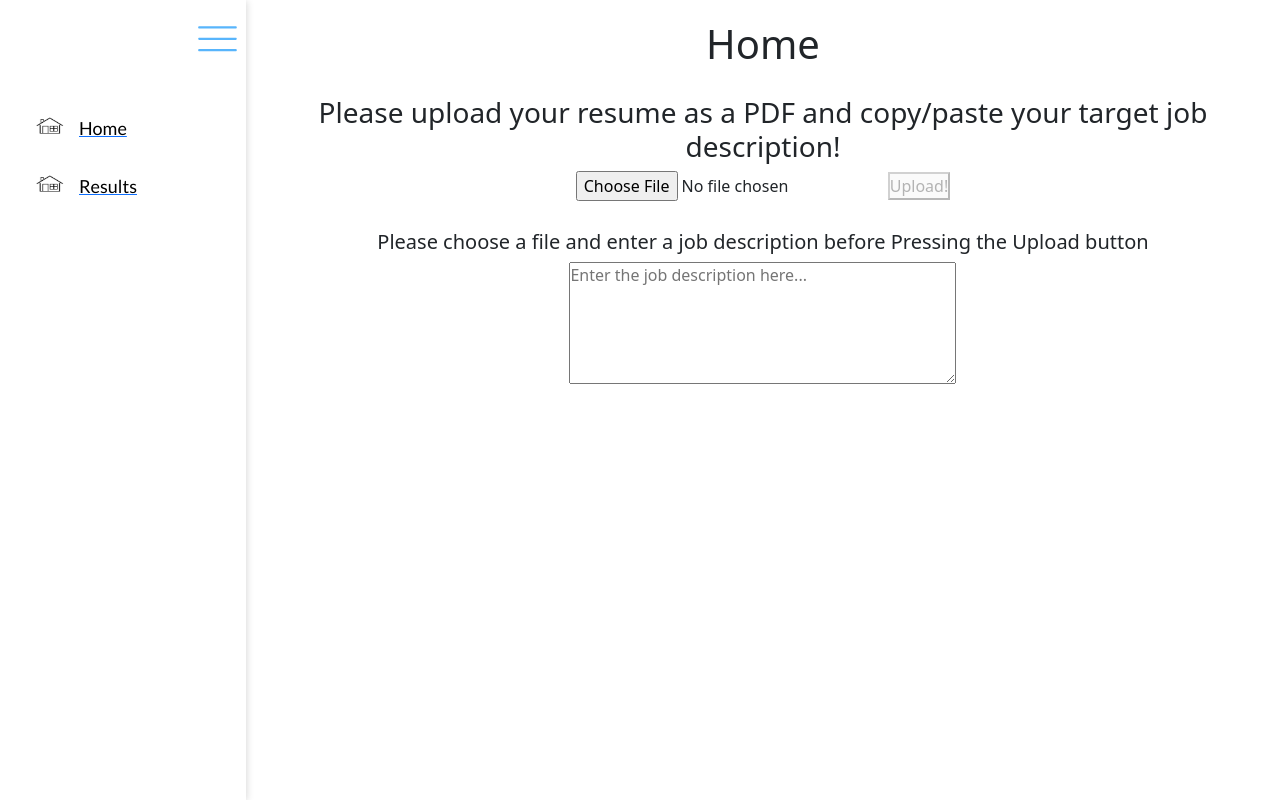
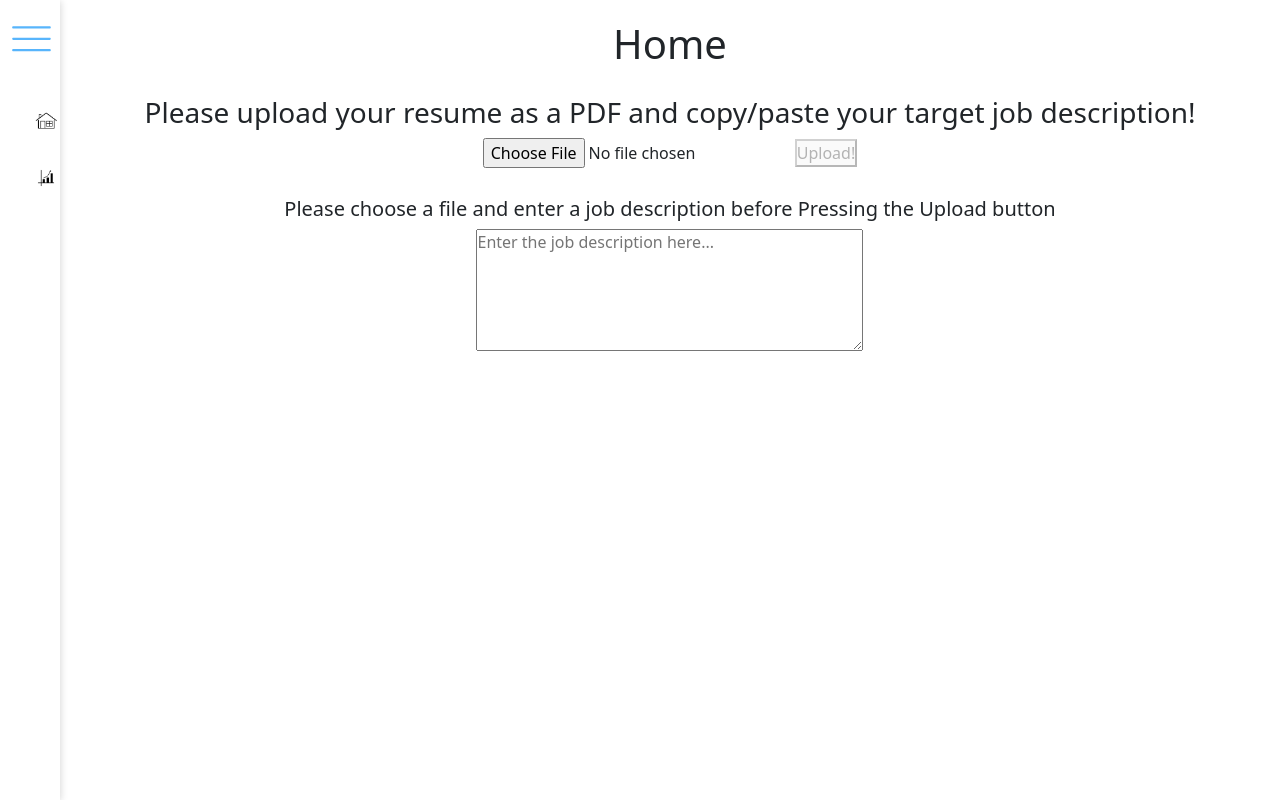
Before and after one commit to NaZaR3413/AI-for-education-Hackathon, a React (Create React App) app in the folder frontend/: page / in a window 1280 px wide. Built offline with nearby package versions, Linux system fonts and the light colour scheme.

Commit message:
flask setup

```diff
--- a/frontend/src/App.js
+++ b/frontend/src/App.js
@@ -13,7 +13,7 @@ export default function App() {
         <CustomNav
           li={[
             ["Home", "img/home.png", "/home"],
-            ["Results", "img/home.png", "/results"],
+            ["Results", "img/results.png", "/results"],
             // update roots as needed
           ]}
         />
--- a/frontend/src/navbar-components/navbar.js
+++ b/frontend/src/navbar-components/navbar.js
@@ -3,7 +3,7 @@ import { Link } from "react-router-dom";
 
 const CustomNav = ({ li }) => {
   // default window to closed
-  const [window, setWindow] = useState(false);
+  const [window, setWindow] = useState(true);
 
   // open the window if proper section is clicked, keep closed otherwise
   let openClose = () => {
--- a/frontend/src/pages/home-files/pdf-upload.js
+++ b/frontend/src/pages/home-files/pdf-upload.js
@@ -90,6 +90,7 @@ class Pdf extends Component {
       <div>
         <h3>Please upload your resume as a PDF and copy/paste your target job description!</h3>
         <div>
+            {/**only accept pdfs */}
             <input type="file" onChange={this.onFileChange} accept="application/pdf"/>
             <button onClick={this.onFileUpload} disabled={!this.state.isFormValid}>
                 Upload!
```
Also changed, not shown: frontend/public/img/results.png (added).
